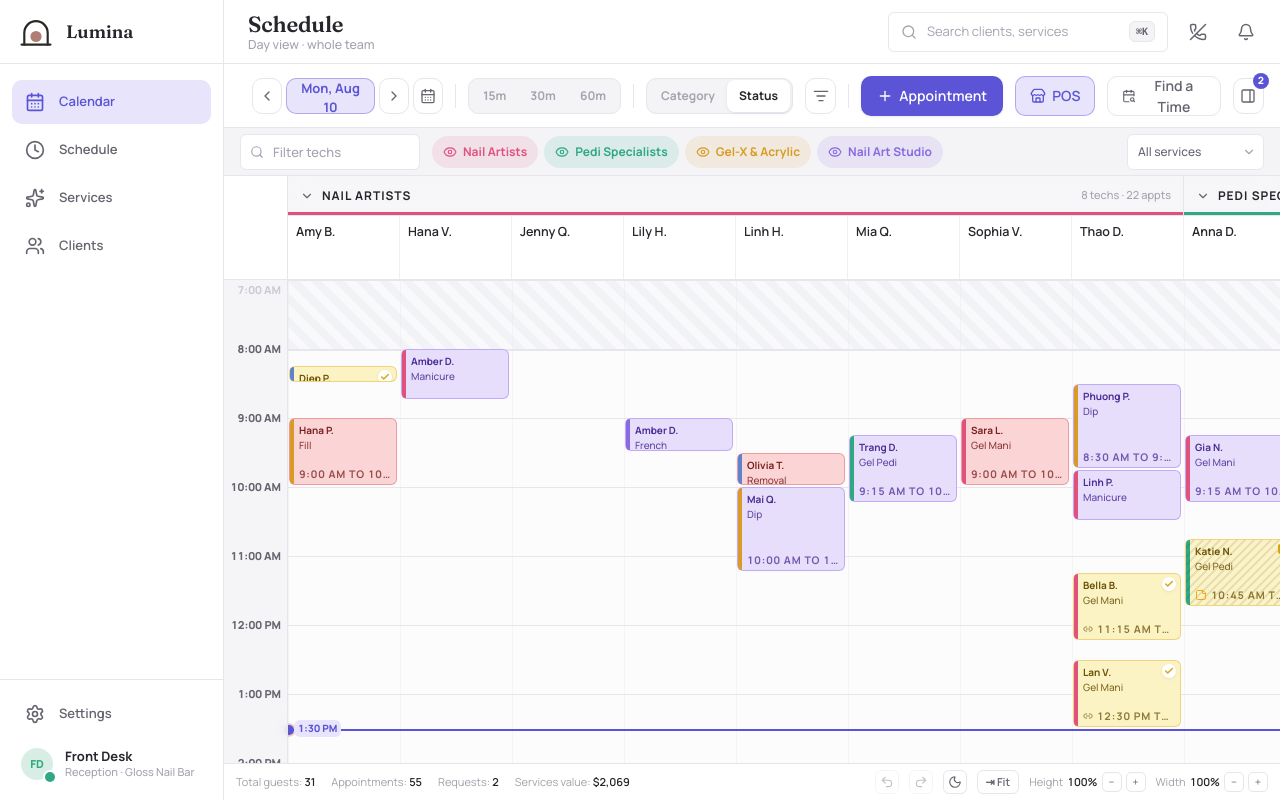
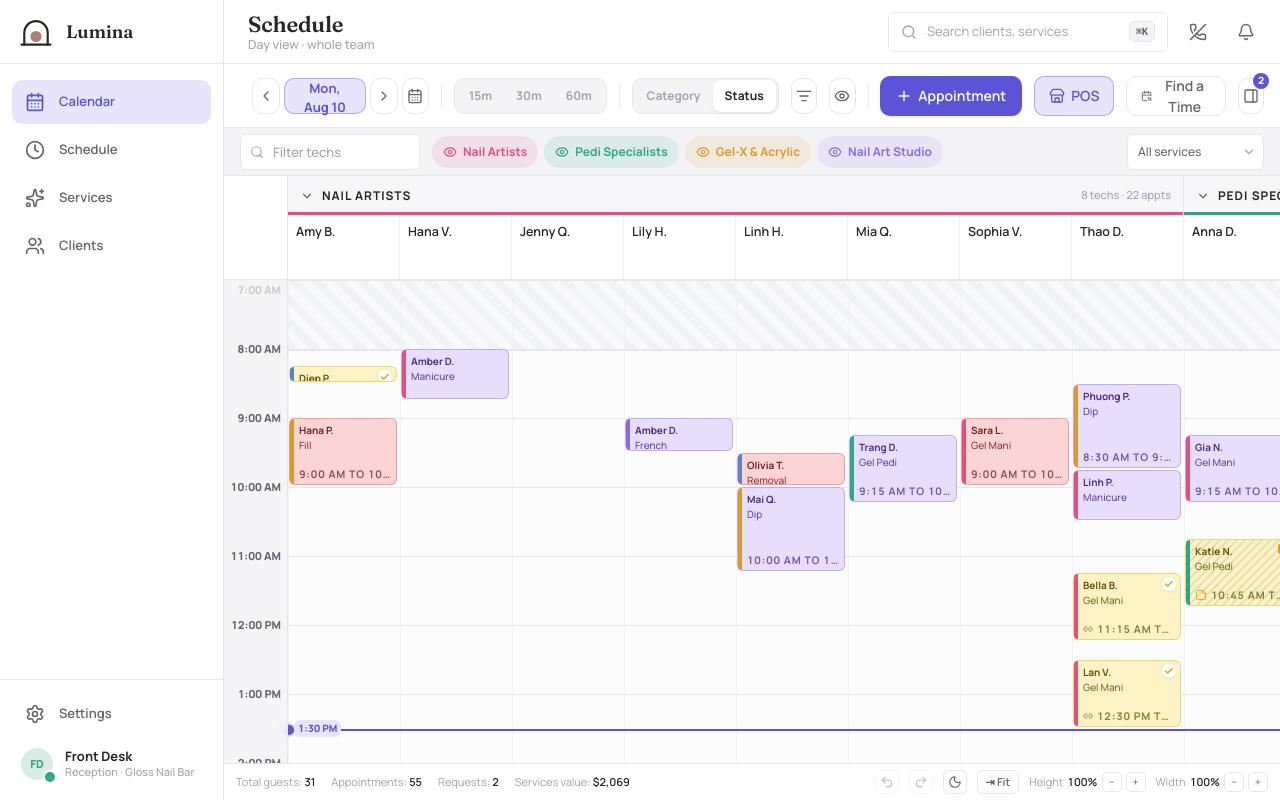
Before and after one commit to bobapapiiii/salon, a React (Vite) app in the folder app/: page / in a window 1280 px wide. Built offline with nearby package versions, Linux system fonts and the light colour scheme.

Commit message:
Add a quick-access toggle on the calendar toolbar to show or hide no-shows
Mirrors the existing Settings toggle (booking.showNoShows) so both stay in
sync from the same setting.

```diff
--- a/app/src/components/book/AppointmentBook.tsx
+++ b/app/src/components/book/AppointmentBook.tsx
@@ -22,7 +22,7 @@ import { DatePickerPopover, LegendPopover } from './LegendPopover'
 import { ContextBar, NavRail } from './AppShell'
 import { SettingsPage, type SectionId } from './SettingsPage'
 import { useLocation, useNavigate } from 'react-router'
-import { useSettingsStore } from '@/lib/settings-store'
+import { useSettingsStore, setSettings } from '@/lib/settings-store'
 import { catById } from '@/lib/categories-store'
 import { CheckoutDialog, type PaymentResult } from './CheckoutDialog'
 import { InvoiceDialog } from './InvoiceDialog'
@@ -2799,6 +2799,8 @@ export function AppointmentBook() {
         onDensity={onDensity}
         colorMode={colorMode} onColorMode={setColorMode}
         onPickLegend={setLegendAnchor}
+        showNoShows={showNoShows}
+        onToggleShowNoShows={() => setSettings((s) => ({ ...s, booking: { ...s.booking, showNoShows: !s.booking.showNoShows } }))}
         teamChips={teamChips}
         hiddenTeams={hiddenTeams}
         onToggleTeamChip={(id) => setHiddenTeams((s) => { const n = new Set(s); n.has(id) ? n.delete(id) : n.add(id); return n })}
--- a/app/src/components/book/Toolbar.tsx
+++ b/app/src/components/book/Toolbar.tsx
@@ -1,6 +1,6 @@
 import { useRef, useState, type ReactNode } from 'react'
 import {
-  CalendarDays, CalendarSearch, ChevronDown, ChevronLeft, ChevronRight, Eye, ListFilter, PanelRight, Plus, Search, Store,
+  CalendarDays, CalendarSearch, ChevronDown, ChevronLeft, ChevronRight, Eye, EyeOff, ListFilter, PanelRight, Plus, Search, Store,
 } from 'lucide-react'
 import { useCategoriesStore } from '@/lib/categories-store'
 
@@ -21,6 +21,9 @@ interface Props {
   colorMode: ColorMode
   onColorMode: (m: ColorMode) => void
   onPickLegend: (anchor: DOMRect) => void
+  /** Settings → Online booking "Show no-shows on the calendar" — quick-toggled here too */
+  showNoShows: boolean
+  onToggleShowNoShows: () => void
   teamChips: Chip[]
   hiddenTeams: Set<string>
   onToggleTeamChip: (id: string) => void
@@ -187,6 +190,14 @@ export function Toolbar(p: Props) {
           <ListFilter className="h-4 w-4" />
         </IconBtn>
 
+        <IconBtn
+          title={p.showNoShows ? 'Hide no-shows' : 'Show no-shows'}
+          active={!p.showNoShows}
+          onClick={p.onToggleShowNoShows}
+        >
+          {p.showNoShows ? <Eye className="h-4 w-4" /> : <EyeOff className="h-4 w-4" />}
+        </IconBtn>
+
         <span className="h-6 w-px bg-line" />
 
         <button
```
